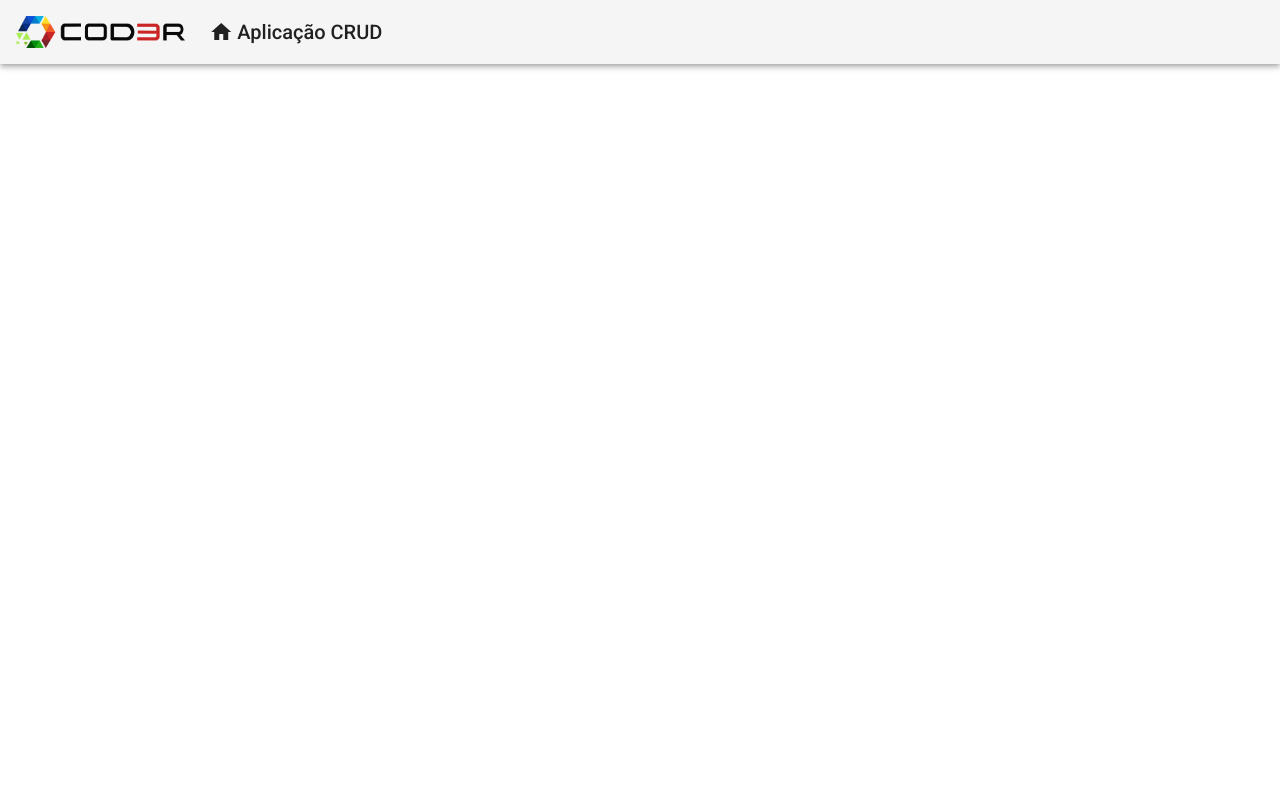
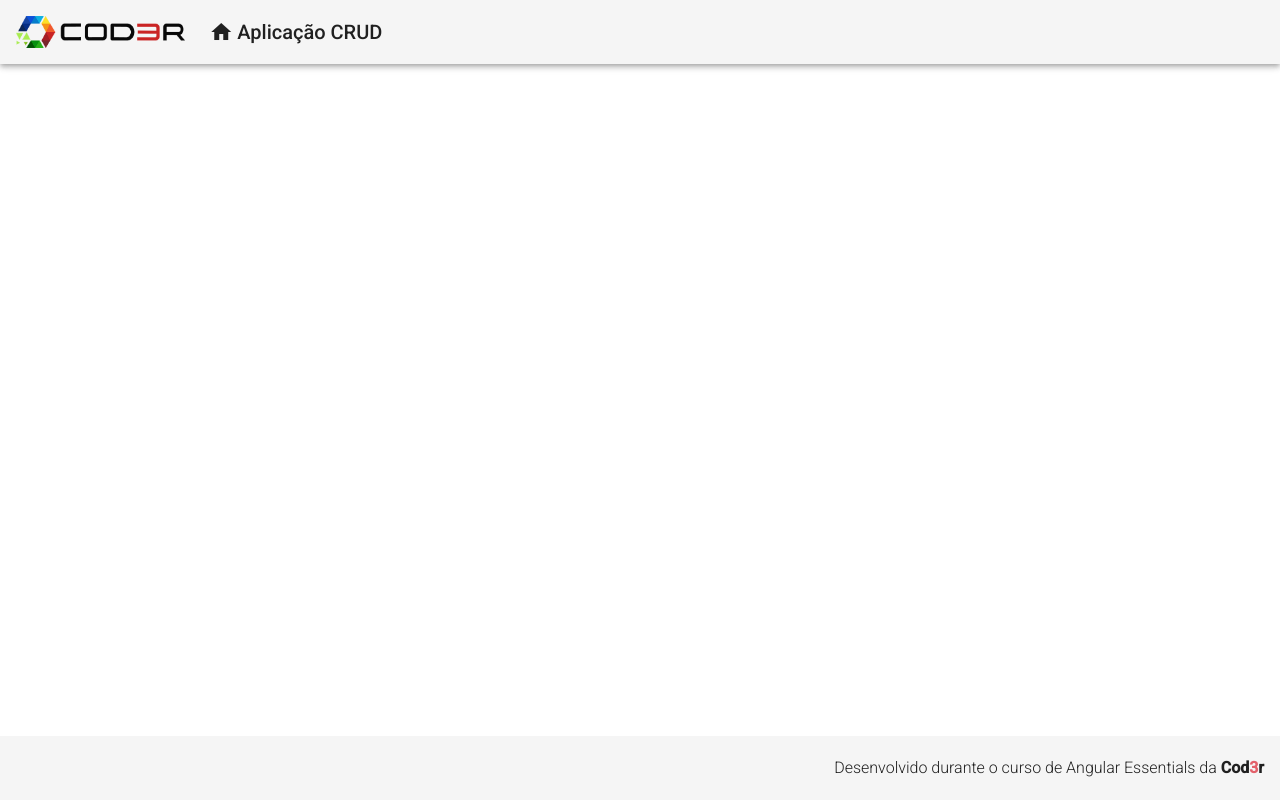
Before and after one commit to ranyery/crud-angular, an Angular app in the folder frontend/: page / in a window 1280 px wide. Built offline with nearby package versions, Linux system fonts and the light colour scheme.

Commit message:
feat: adiciona componente footer

```diff
--- a/frontend/src/app/app.component.html
+++ b/frontend/src/app/app.component.html
@@ -1 +1,2 @@
 <app-header></app-header>
+<app-footer></app-footer>
--- a/frontend/src/app/app.module.ts
+++ b/frontend/src/app/app.module.ts
@@ -7,9 +7,10 @@ import { AppComponent } from "./app.component";
 import { HeaderComponent } from "./components/template/header/header.component";
 
 import { MatToolbarModule } from "@angular/material/toolbar";
+import { FooterComponent } from './components/template/footer/footer.component';
 
 @NgModule({
-  declarations: [AppComponent, HeaderComponent],
+  declarations: [AppComponent, HeaderComponent, FooterComponent],
   imports: [
     BrowserModule,
     AppRoutingModule,
--- /dev/null
+++ b/frontend/src/app/components/template/footer/footer.component.html
@@ -0,0 +1,6 @@
+<mat-toolbar class="footer">
+  <span>
+    Desenvolvido durante o curso de Angular Essentials da
+    <strong>Cod<span class="red">3</span>r</strong>
+  </span>
+</mat-toolbar>
--- /dev/null
+++ b/frontend/src/app/components/template/footer/footer.component.scss
@@ -0,0 +1,12 @@
+.footer {
+  position: fixed;
+  bottom: 0;
+
+  display: flex;
+  justify-content: flex-end;
+
+  > span {
+    font-weight: 300;
+    font-size: 1rem;
+  }
+}
--- /dev/null
+++ b/frontend/src/app/components/template/footer/footer.component.ts
@@ -0,0 +1,15 @@
+import { Component, OnInit } from '@angular/core';
+
+@Component({
+  selector: 'app-footer',
+  templateUrl: './footer.component.html',
+  styleUrls: ['./footer.component.scss']
+})
+export class FooterComponent implements OnInit {
+
+  constructor() { }
+
+  ngOnInit(): void {
+  }
+
+}
--- a/frontend/src/styles.scss
+++ b/frontend/src/styles.scss
@@ -1,4 +1,18 @@
 /* You can add global styles to this file, and also import other style files */
 
-html, body { height: 100%; }
-body { margin: 0; font-family: Roboto, "Helvetica Neue", sans-serif; }
+html,
+body {
+  height: 100%;
+}
+body {
+  margin: 0;
+  font-family: Roboto, "Helvetica Neue", sans-serif;
+}
+
+.red {
+  color: rgb(227, 97, 107);
+}
+
+.v-middle {
+  vertical-align: middle;
+}
```
